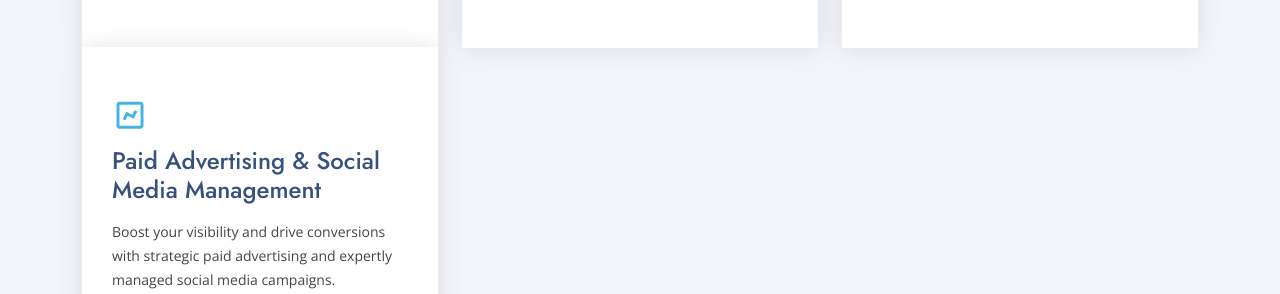
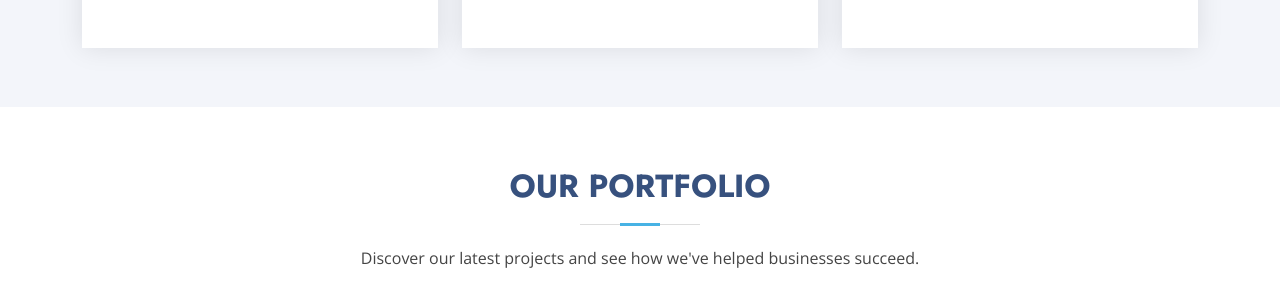
Before and after one commit to YoussefBadreldin/Evolaera, a plain HTML site: page index.html in a window 1280 px wide. Shown: the part 1591-1885 px from the top of the page. Drawn offline with nearby package versions, Linux system fonts and the light colour scheme; a script that the page names is missing.

Commit message:
Fix build issues

```diff
--- a/index.html
+++ b/index.html
@@ -166,17 +166,6 @@
         </div>
       </div>
 
-      <div class="col-xl-4 col-md-6 d-flex align-items-stretch mt-4 mt-md-0" data-aos="zoom-in" data-aos-delay="600">
-        <div class="icon-box iconbox-purple">
-          <div class="icon">
-            <i class="bx bx-chart"></i>
-          </div>
-          <h4><a href="#">Paid Advertising & Social Media Management</a></h4>
-          <p>Boost your visibility and drive conversions with strategic paid advertising and expertly managed social
-            media campaigns.</p>
-        </div>
-      </div>
-
     </div>
   </div>
 </section><!-- End Services Section -->
@@ -195,7 +184,7 @@
         </div>
         <div class="portfolio-info">
           <h4>NUFT</h4>
-          <a href="assets/img/Portfolio/Videos/NUFT.mp4" data-gallery="portfolioGallery" class="portfolio-lightbox preview-link" title="Modern Reels, Shorts & UGC Videos <br> Paid Advertising & Social Media Management"><i class="bx bx-plus"></i></a>
+          <a href="assets/img/Portfolio/Videos/NUFT.mp4" data-gallery="portfolioGallery" class="portfolio-lightbox preview-link" title="Modern Reels, Shorts & UGC Videos"><i class="bx bx-plus"></i></a>
         </div>
       </div>
       <div class="col-lg-4 col-md-6 portfolio-item">
```
